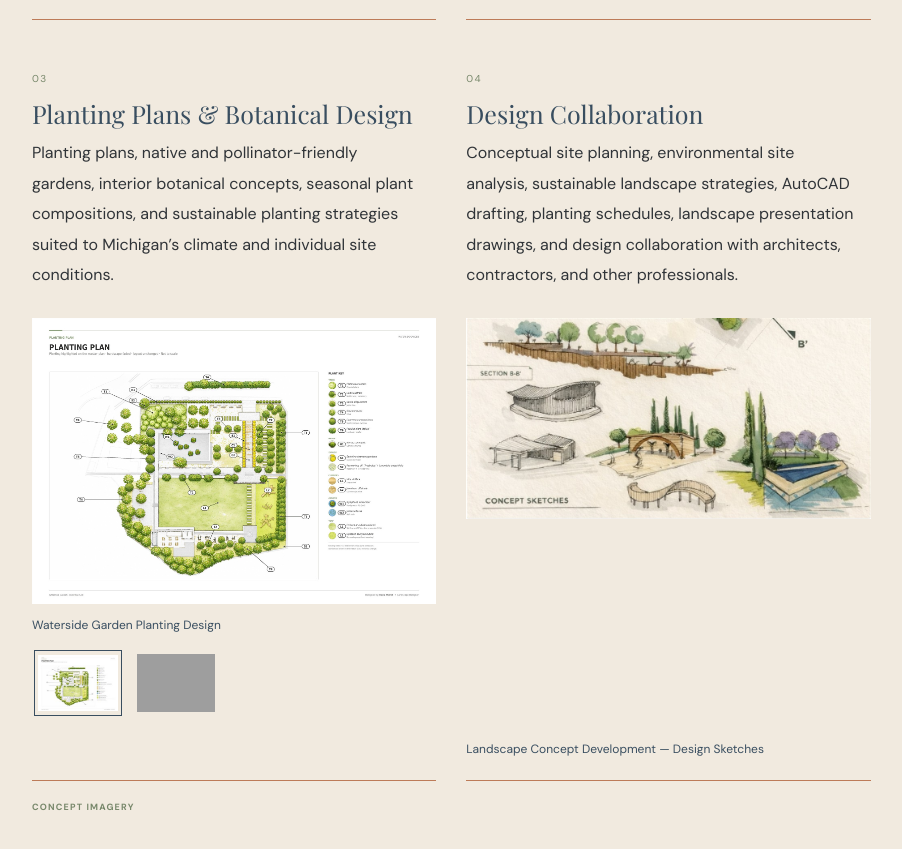
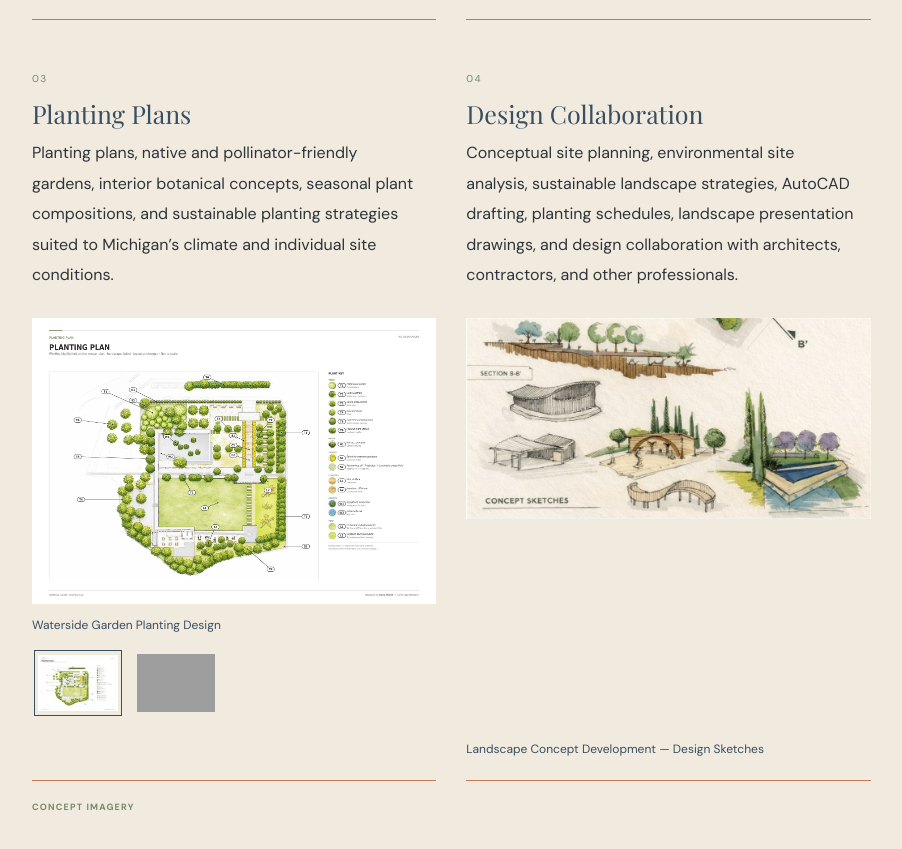
Before and after one commit to mhage82/fern-n-form, a plain HTML site: page index.html in a window 1280 px wide. Shown: the part 2195-3044 px from the top of the page, without its empty margins (307-1209 px from the left). Drawn offline with nearby package versions, Linux system fonts and the light colour scheme; grey boxes are pictures that could not be loaded; a web font is replaced by a local one.

Commit message:
Revert "Rename planting and botanical design service"
This reverts commit a34b31cf7a76bf151fa9e28bac1243da91803bd2.

```diff
--- a/index.html
+++ b/index.html
@@ -50,7 +50,7 @@
             </article>
           </div>
           <div class="service-group">
-            <article class="service-card"><span class="service-number">03</span><h3>Planting Plans &amp; Botanical Design</h3><p>Planting plans, native and pollinator-friendly gardens, interior botanical concepts, seasonal plant compositions, and sustainable planting strategies suited to Michigan&#8217;s climate and individual site conditions.</p>
+            <article class="service-card"><span class="service-number">03</span><h3> Planting Plans</h3><p>Planting plans, native and pollinator-friendly gardens, interior botanical concepts, seasonal plant compositions, and sustainable planting strategies suited to Michigan&#8217;s climate and individual site conditions.</p>
               <div class="project-gallery" aria-label="Planting &amp; planning gallery" data-enlarge data-planting-gallery>
                 <figure class="project-feature"><button type="button" class="project-open" aria-label="Enlarge selected planting plan image" aria-haspopup="dialog"><img src="assets/previews/1600-waterside-planting-plan-credit.jpg" alt="Waterside Garden planting plan with plant key and annotated landscape layout" loading="lazy"></button><figcaption>Waterside Garden Planting Design</figcaption></figure>
                 <div class="project-thumbnails" role="group" aria-label="Choose a project image">
```
